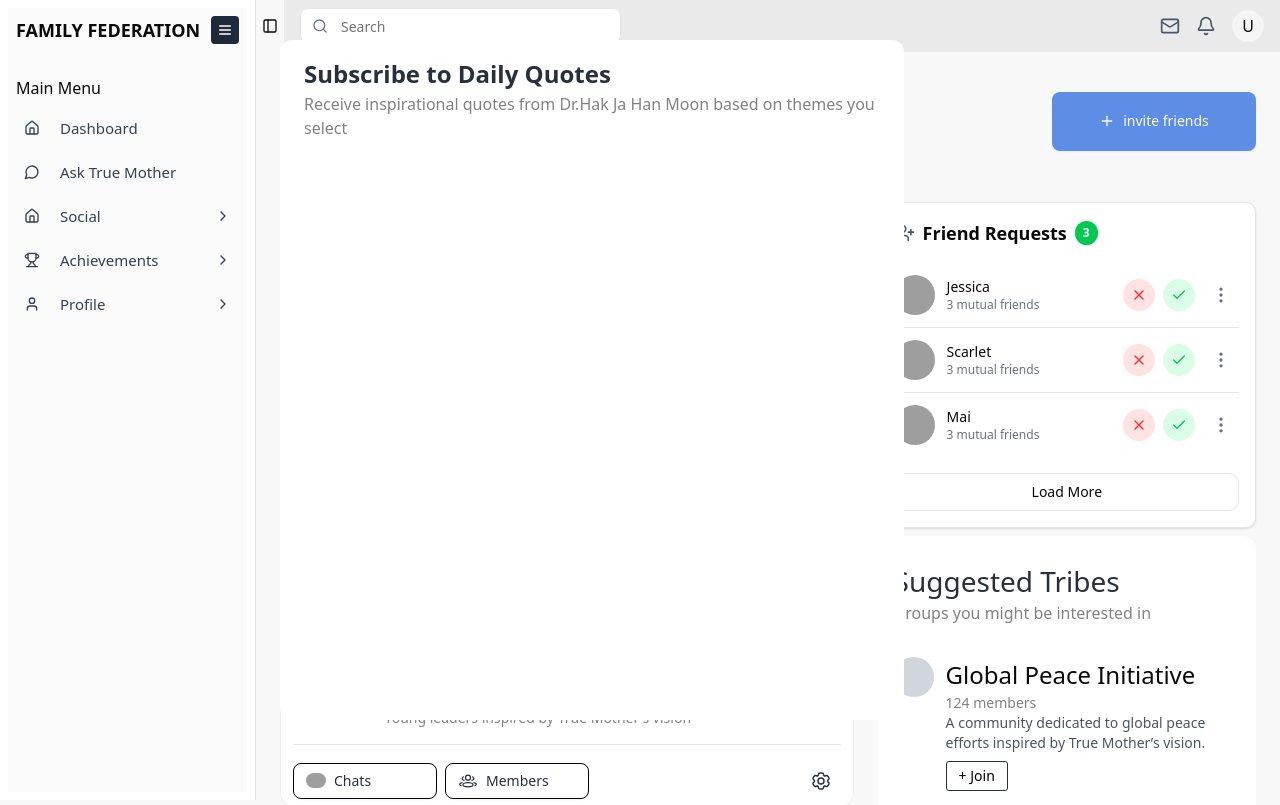
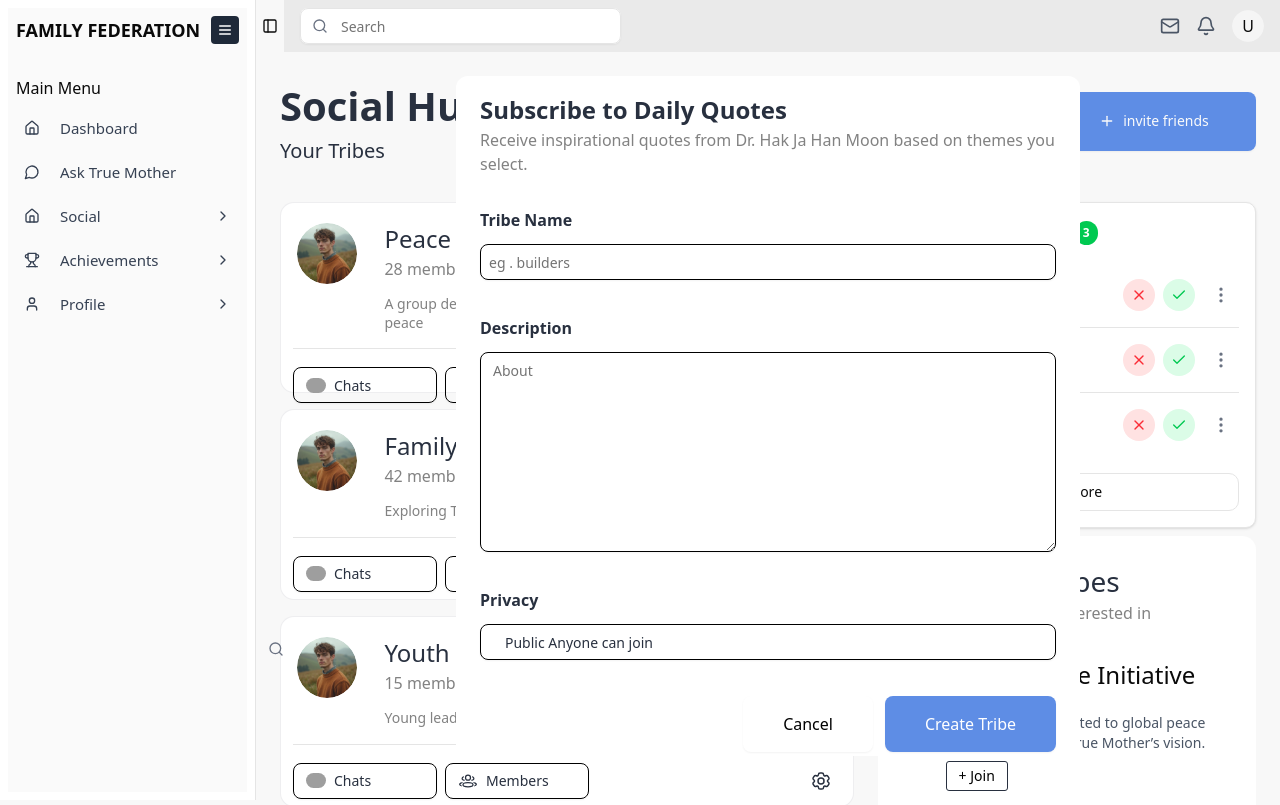
Before and after one commit to Alyabbas93/fatherofpeace, a Next.js app: page /social/tribes in a window 1280 px wide. Shown: the top 805 px of the page. Built offline with nearby package versions, Linux system fonts and the light colour scheme; grey boxes are pictures that could not be loaded.

Commit message:
Feed : working on finishing of create tribe comp

```diff
--- a/src/app/social/tribes/page.js
+++ b/src/app/social/tribes/page.js
@@ -11,25 +11,22 @@ import CreateTribe from "@/components/social/createTribe";
 
 const Tribes = () => {
   return (
-
-    <main className="flex flex-col items-center p-3 lg:p-6 w-full">
+    <main className=" relative flex flex-col items-center p-3 lg:p-6 w-full">
       <div className="flex flex-col gap-9 w-full">
         {/* title  */}
-        <SocialHeader title="Social Hub" desc="Your Tribes"/>
+        <SocialHeader title="Social Hub" desc="Your Tribes" />
         {/* data  */}
         <div className="rounded-[12px] flex items-center lg:w-full  justify-between  gap-4 lg:gap-8 ">
           {/* first dev  */}
           <SocialLayout>
-
-          <SocialTribesCard/>
-
-           <CreateTribe/>
+            <SocialTribesCard />
           </SocialLayout>
         </div>
       </div>
+
+      <CreateTribe/>
     </main>
-
-  )
+  );
 }
 
 export default Tribes
--- a/src/components/social/createTribe.js
+++ b/src/components/social/createTribe.js
@@ -1,26 +1,51 @@
 import React from 'react'
+import { Input } from '../ui/input';
+import { Textarea } from '../ui/textarea';
+import { Button } from '../ui/button';
 
 const CreateTribe = () => {
   return (
-    <main className='top-10 m-auto absolute flex  w-[624px] h-[680px] flex-shrink-0 bg-white  rounded-[12px] py-4 px-6'>
-{/* for the title  */}
-        <div>
+    <main className="absolute flex flex-col gap-8  w-[624px] h-[680px] flex-shrink-0 bg-white  rounded-[12px] py-4 px-6">
+      {/* for the title  */}
+      <div>
+        <h1 className="text-[#28303F] font-readexpro text-2xl font-semibold leading-normal">
+          Subscribe to Daily Quotes
+        </h1>
+        <p className="text-[#828282] font-readexpro text-base font-normal leading-normal">
+          Receive inspirational quotes from Dr. Hak Ja Han Moon based on themes
+          you select.
+        </p>
+      </div>
 
-            <h1 className='text-[#28303F] font-readexpro text-2xl font-semibold leading-normal'>
-                Subscribe to Daily Quotes
-            </h1>
-        <p className='text-[#828282] font-readexpro text-base font-normal leading-normal'>
-            Receive inspirational quotes from Dr.Hak Ja Han Moon based on themes you select
-        </p>
+      {/* for the data   */}
+      <div className='flex flex-col gap-9'>
+        {/* tribe name  */}
+        <div className='flex flex-col gap-3'>
+          <h1 className='text-[#28303F] font-readexpro text-[16px] font-semibold leading-normal'>Tribe Name</h1>
+          <Input placeholder='eg . builders ' className=' p-2 border-1 border-black' />
+        </div>
+       {/* description  */}
+       <div className='flex flex-col gap-3'>
+          <h1 className='text-[#28303F] font-readexpro text-[16px] font-semibold leading-normal'>Description</h1>
+            <Textarea placeholder="About" rows={50} className= "resize-y w-full min-h-[200px] border-1 border-black" />
+       </div>
+
+       {/* privacy area  */}
+       <div className='flex flex-col gap-3'>
+          <h1 className='text-[#28303F] font-readexpro text-[16px] font-semibold leading-normal'>Privacy</h1>
+          <Input  value="Public Anyone can join" className=' py-4 px-6 text-[#28303F] text-[15px] border-1 border-black' />
         </div>
 
-        {/* for the data   */}
-        <div>
+        <div className='flex justify-end gap-3'>
+            <Button className="text-black text-[16px] cursor-pointer bg-white      py-7 px-10">Cancel</Button>
+            <Button className="text-white text-[16px] cursor-pointer bg-[#5E8DE5]  py-7 px-10">Create Tribe</Button>
 
         </div>
 
+
+      </div>
     </main>
-  )
+  );
 }
 
 export default CreateTribe
```
